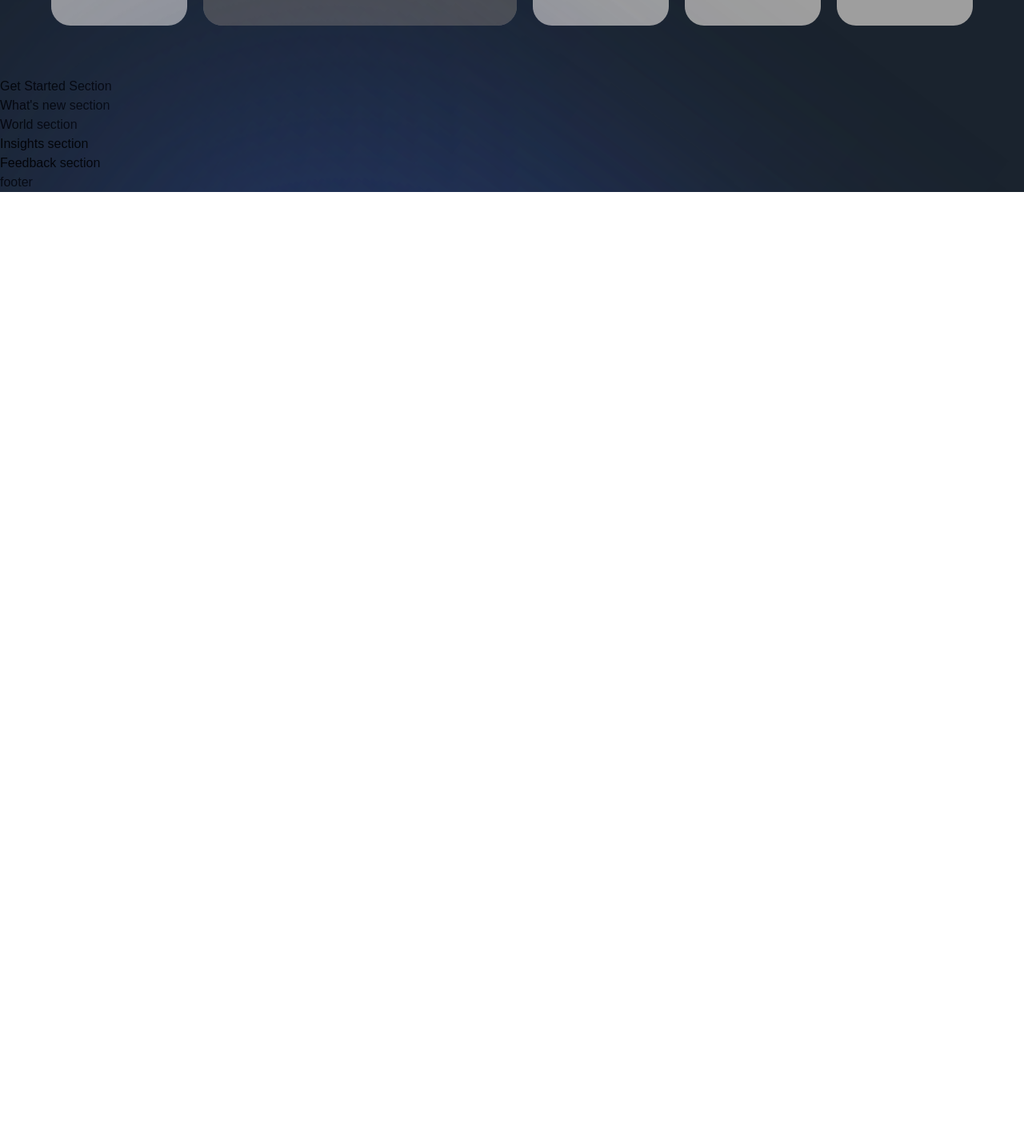
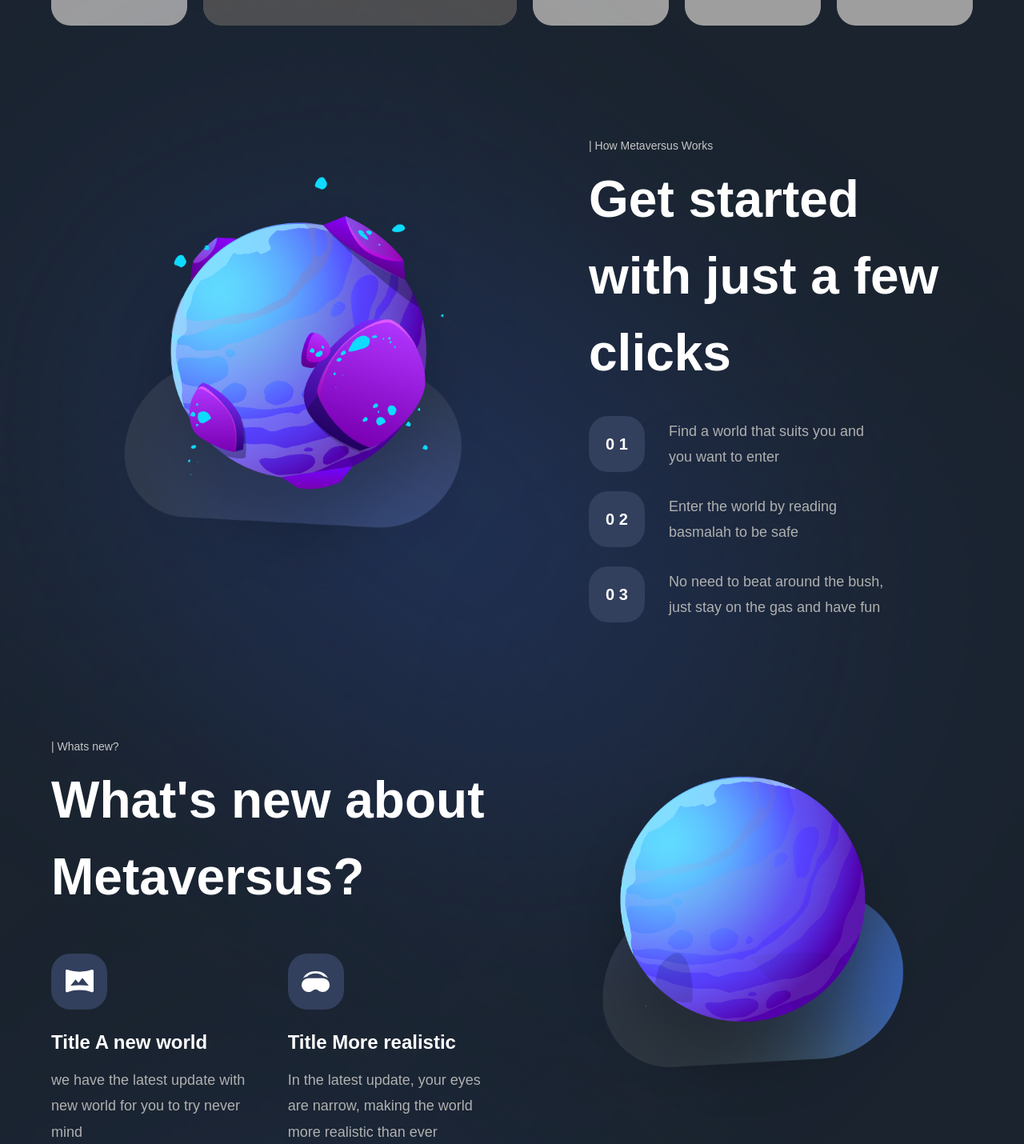
Before and after one commit to preciousimo/metaverse, a Next.js app: page / in a window 1280 px wide. Shown: the part 2560-3990 px from the top of the page at 80% size. Before the commit the page ends 2800 px from the top, so only its background shows below. Built offline with nearby package versions, Linux system fonts and the light colour scheme; grey boxes are pictures that could not be loaded; a web font is replaced by a local one.

Commit message:
Get Started and New Features

```diff
--- a/components/NewFeatures.jsx
+++ b/components/NewFeatures.jsx
@@ -1,6 +1,18 @@
-const NewFeatures = () => (
-  <div>
-    New Features
+import styles from '../styles';
+
+const NewFeatures = ({ imgUrl, title, subtitle }) => (
+  <div className="flex-1 flex flex-col sm:max-w-[250px] min-w-[210px]">
+    <div
+      className={`${styles.flexCenter} w-[70px] h-[70px] rounded-[24px] bg-[#323F5D]`}
+    >
+      <img src={imgUrl} alt="icon" className="w-1/2 h-1/2 object-contain" />
+    </div>
+    <h1 className="mt-[26px] font-bold text-[24px] leading-[30.24px] text-white">
+      Title {title}
+    </h1>
+    <p className="flex-1 mt-[16px] font-normal text-[18px] text-[#B0B0B0] leading-[32.4px]">
+      {subtitle}
+    </p>
   </div>
 );
 
--- a/components/StartSteps.jsx
+++ b/components/StartSteps.jsx
@@ -1,6 +1,17 @@
-const StartSteps = () => (
-  <div>
-    start steps
+import styles from '../styles';
+
+const StartSteps = ({ number, text }) => (
+  <div className={`${styles.flexCenter} flex-row`}>
+    <div
+      className={`${styles.flexCenter} w-[70px] h-[70px] rounded-[24px] bg-[#323F5D]`}
+    >
+      <p className="font-bold text-[20px] text-white">
+        {number}
+      </p>
+    </div>
+    <p className="flex-1 ml-[30px] font-normal text-[18px] text-[#B0B0B0] leading-[32.4px]">
+      {text}
+    </p>
   </div>
 );
 
--- a/sections/GetStarted.jsx
+++ b/sections/GetStarted.jsx
@@ -1,8 +1,48 @@
 'use client';
 
+import { motion } from 'framer-motion';
+
+import styles from '../styles';
+import { startingFeatures } from '../constants';
+import { StartSteps, TitleText, TypingText } from '../components';
+import { staggerContainer, fadeIn, planetVariants } from '../utils/motion';
+
 const GetStarted = () => (
-  <section>
-    Get Started Section
+  <section className={`${styles.paddings} relative z-10`}>
+    <motion.div
+      variants={staggerContainer}
+      initial="hidden"
+      whileInView="show"
+      viewport={{ once: false, amount: 0.25 }}
+      className={`${styles.innerWidth} mx-auto flex lg:flex-row flex-col gap-8`}
+    >
+      <motion.div
+        variants={planetVariants('left')}
+        className={`flex-1 ${styles.flexCenter}`}
+      >
+        <img
+          src="/get-started.png"
+          alt="get-started"
+          className="w-[90%] h-[90%] object-contain"
+        />
+      </motion.div>
+      <motion.div
+        variants={fadeIn('left', 'tween', 0.2, 1)}
+        className="flex-[0.75] flex justify-center flex-col"
+      >
+        <TypingText title="| How Metaversus Works" />
+        <TitleText title={<>Get started with just a few clicks</>} />
+        <div className="mt-[31px] flex flex-col max-w-[370px] gap-[24px]">
+          {startingFeatures.map((feature, index) => (
+            <StartSteps
+              key={feature}
+              number={`${index < 10 ? '0' : ''} ${index + 1}`}
+              text={feature}
+            />
+          ))}
+        </div>
+      </motion.div>
+    </motion.div>
   </section>
 );
 
--- a/sections/WhatsNew.jsx
+++ b/sections/WhatsNew.jsx
@@ -1,8 +1,45 @@
 'use client';
 
+import { motion } from 'framer-motion';
+
+import styles from '../styles';
+import { newFeatures } from '../constants';
+import { NewFeatures, TitleText, TypingText } from '../components';
+import { planetVariants, staggerContainer, fadeIn } from '../utils/motion';
+
 const WhatsNew = () => (
-  <section>
-    What's new section
+  <section className={`${styles.paddings} relative z-10`}>
+    <motion.div
+      variants={staggerContainer}
+      initial="hidden"
+      whileInView="show"
+      viewport={{ once: false, amount: 0.25 }}
+      className={`${styles.innerWidth} mx-auto flex lg:flex-row flex-col gap-8`}
+    >
+      <motion.div
+        variants={fadeIn('right', 'tween', 0.2, 1)}
+        className="flex-[0.95] flex justify-center flex-col"
+      >
+        <TypingText title="| Whats new?" />
+        <TitleText title={<>What's new about Metaversus?</>} />
+        <div className="mt-[48px] flex flex-wrap justify-between gap-[24px]">
+          {newFeatures.map((feature) => (
+            <NewFeatures key={feature.title} {...feature} />
+          ))}
+        </div>
+      </motion.div>
+
+      <motion.div
+        variants={planetVariants('right')}
+        className={`flex-1 ${styles.flexCenter}`}
+      >
+        <img
+          src="/whats-new.png"
+          alt="get-started"
+          className="w-[90%] h-[90%] object-contain"
+        />
+      </motion.div>
+    </motion.div>
   </section>
 );
 
```
Also changed, not shown: sections/Explore.jsx (line endings or trailing spaces), utils/motion.js (line endings or trailing spaces).
